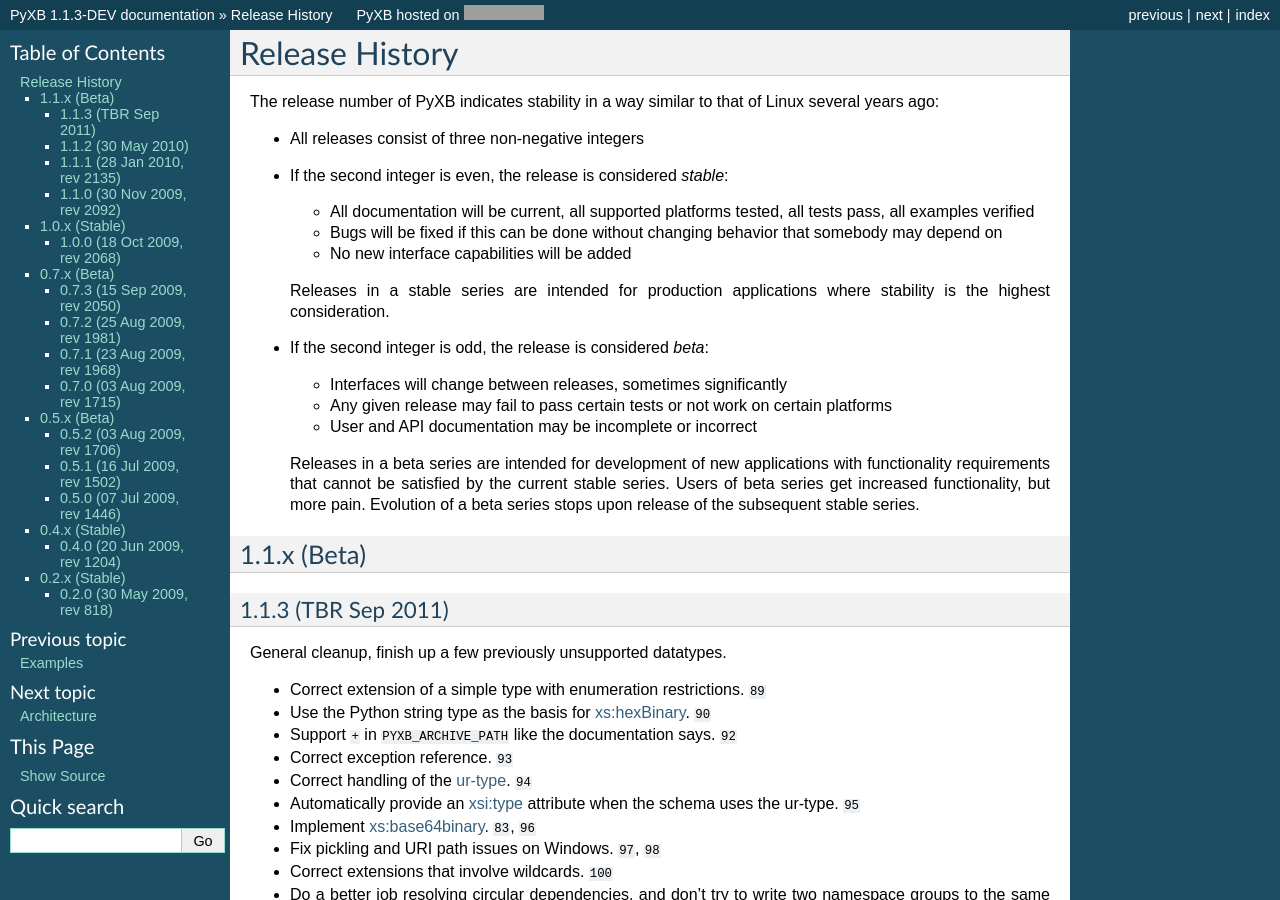
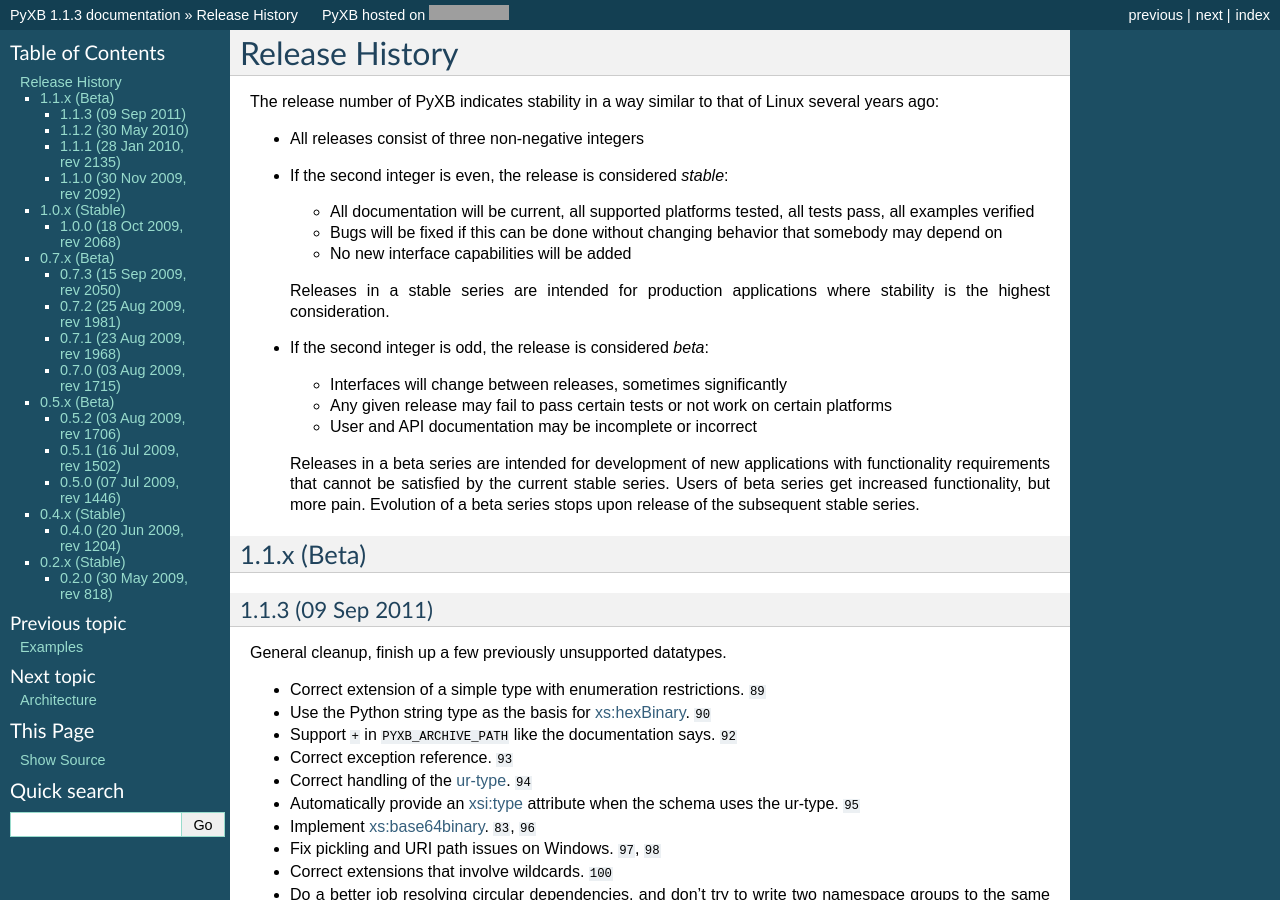
Before and after one commit to pabigot/pyxb, a Sphinx documentation site: the page built from doc/releases.txt, in a window 1280 px wide and 900 px high. Built offline with Sphinx 7.4.7, drawn with Linux system fonts in a browser that asks for light colours; cross-references to code outside the pages are shown as plain code; some of the changed text lies outside the part shown; grey boxes are pictures that could not be loaded.

Commit message:
Version number updated for release

```diff
--- a/doc/conf.py
+++ b/doc/conf.py
@@ -47,7 +47,7 @@
 # The short X.Y version.
 version = '1.1'
 # The full version, including alpha/beta/rc tags.
-release = '1.1.3-DEV'
+release = '1.1.3'
 
 # The language for content autogenerated by Sphinx. Refer to documentation
 # for a list of supported languages.
--- a/doc/releases.txt
+++ b/doc/releases.txt
@@ -40,7 +40,7 @@
 1.1.x (Beta)
 ==============
 
-1.1.3 (TBR Sep 2011)
+1.1.3 (09 Sep 2011)
 --------------------
 
 General cleanup, finish up a few previously unsupported datatypes.
--- a/pyxb/__init__.py
+++ b/pyxb/__init__.py
@@ -53,7 +53,7 @@
         if issubclass(self.__class__.mro()[-2], ( list, dict )):
             super(cscRoot, self).__init__(*args)
 
-__version__ = '1.1.3-DEV'
+__version__ = '1.1.3'
 """The version of PyXB"""
 
 __url__ = 'http://pyxb.sourceforge.net'
--- a/setup.py
+++ b/setup.py
@@ -1,7 +1,7 @@
 #!/usr/bin/env python
 
 # The current version of the system.  Format is #.#.#[-DEV].
-version = '1.1.3-DEV'
+version = '1.1.3'
 
 import distutils.sysconfig
 
```
Also changed, not shown: README.txt (+7 -7 lines).
